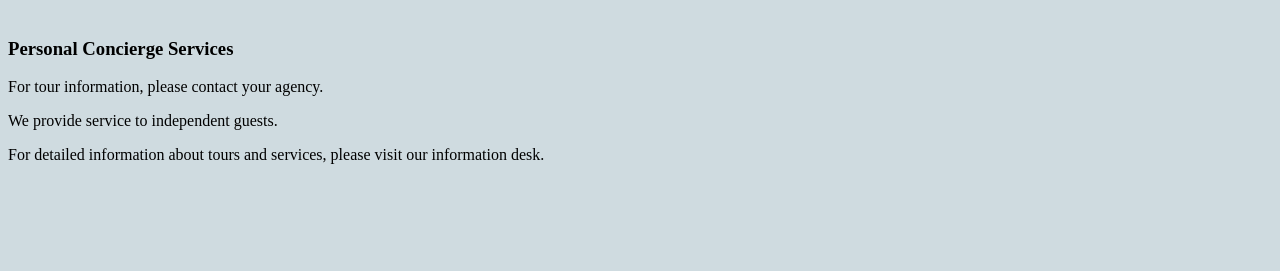
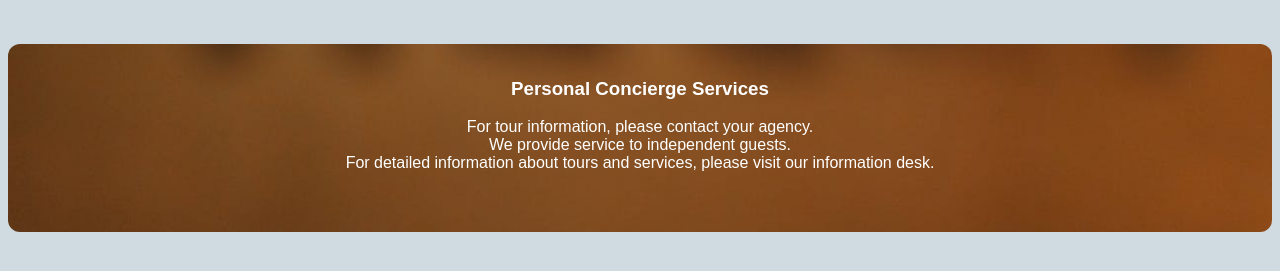
Before and after one commit to mbdeviant/concierge-info, a website: page public/index.html in a window 1280 px wide. Shown: the part 69-340 px from the top of the page. Drawn offline with Linux system fonts and the light colour scheme; no server answers.

Commit message:
add styling to footer display

```diff
--- a/public/style.css
+++ b/public/style.css
@@ -10,7 +10,8 @@
 }
 
 h1,
-h2 {
+h2,
+h3 {
   font-family: Arial, Helvetica, sans-serif;
   background: transparent;
 }
@@ -73,3 +74,22 @@ ul {
 .dalyan {
   background-image: url("./assets/dalyan.png");
 }
+
+footer {
+  background-image: url(./assets/pexels-mikhail-nilov.jpg);
+  background-size: cover;
+  background-position: center;
+  color: white;
+  text-align: center;
+
+  font-family: Arial, Helvetica, sans-serif;
+  position: relative;
+  border-radius: 12px;
+  padding: 15px 30px 60px;
+  margin-top: 25px;
+}
+
+footer p {
+  margin: 0;
+  background: transparent;
+}
```
